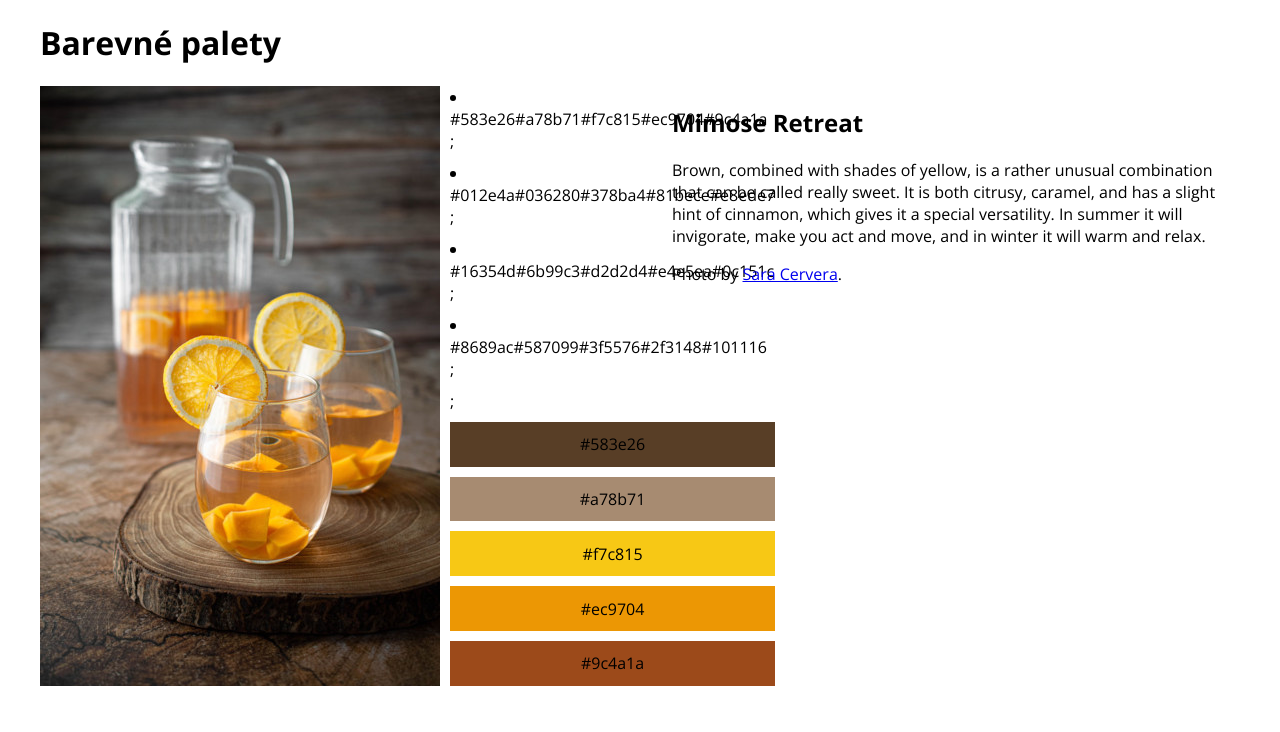
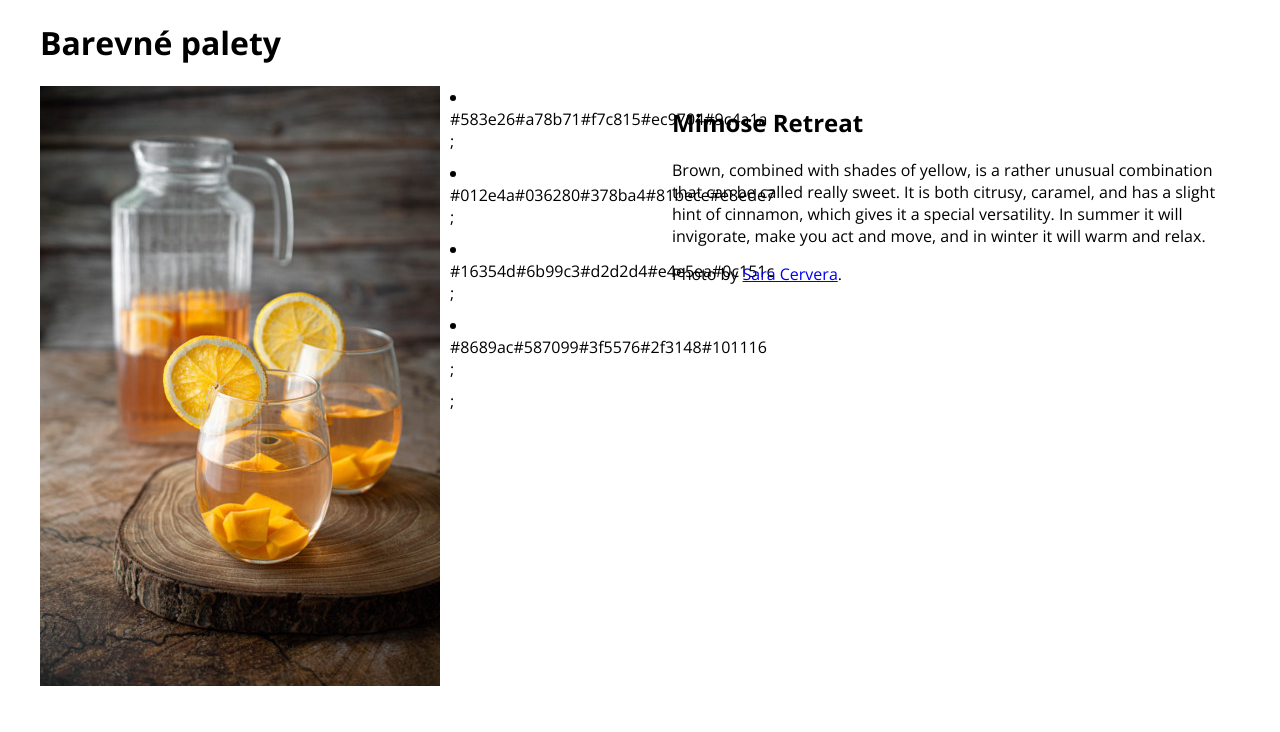
Before and after one commit to ArcanisCz/Zanetaa-barevne-palety, a React app: page / in a window 1280 px wide. Shown: the top 732 px of the page. Built offline with nearby package versions, Linux system fonts and the light colour scheme.

Commit message:
f mi vypisuje všechny barvy

```diff
--- a/src/index.jsx
+++ b/src/index.jsx
@@ -26,36 +26,6 @@ const App = () => {
                 );
               })}
               ;
-              <div
-                className="scheme-color"
-                style={{ backgroundColor: '#583e26' }}
-              >
-                #583e26
-              </div>
-              <div
-                className="scheme-color"
-                style={{ backgroundColor: '#a78b71' }}
-              >
-                #a78b71
-              </div>
-              <div
-                className="scheme-color"
-                style={{ backgroundColor: '#f7c815' }}
-              >
-                #f7c815
-              </div>
-              <div
-                className="scheme-color"
-                style={{ backgroundColor: '#ec9704' }}
-              >
-                #ec9704
-              </div>
-              <div
-                className="scheme-color"
-                style={{ backgroundColor: '#9c4a1a' }}
-              >
-                #9c4a1a
-              </div>
             </div>
           </div>
           <div className="palette-info">
```
